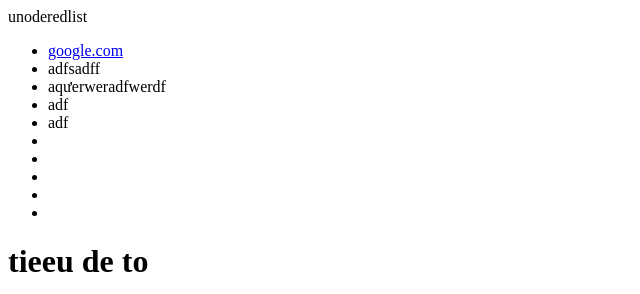
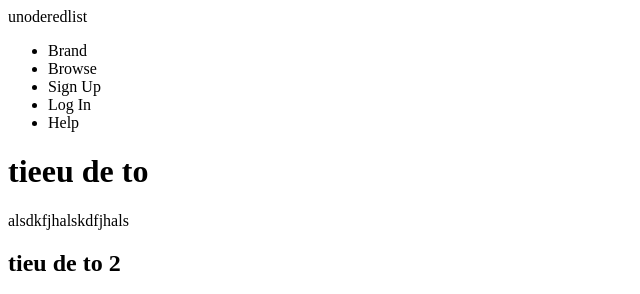
Before and after one commit to tranlinhvan1998/HTMLCSS, a plain HTML site: page index.html in a window 1280 px wide. Shown: the top 294 px of the page, without its empty margins (0-640 px from the left). Drawn offline with Linux system fonts and the light colour scheme.

Commit message:
them menu

```diff
--- a/index.html
+++ b/index.html
@@ -1,33 +1,30 @@
 <!DOCTYPE html>
 <html lang="en">
+
 <head>
     <meta charset="UTF-8">
     <meta http-equiv="X-UA-Compatible" content="IE=edge">
     <meta name="viewport" content="width=device-width, initial-scale=1.0">
     <title>Linh Van's page</title>
 </head>
+
 <body>
     unoderedlist
     <ul>
-        <li>
-            <a href="https://www.google.com.vn/">google.com</a>
-        </li>
-        <li>adfsadff</li>
-        <li>aqưerweradfwerdf</li>
-        <li>adf</li>
-        <li>adf</li>
-        <li></li>
-        <li></li>
-        <li></li>
-        <li></li>
-        <li></li>
+        <li>Brand</li>
+        <li>Browse</li>
+        <li>Sign Up</li>
+        <li>Log In</li>
+        <li>Help</li>
     </ul>
     <h1>tieeu de to</h1>
     <p>alsdkfjhalskdfjhals</p>
     <h2>tieu de to 2</h2>
     <h3>tieu de nho 3</h3>
 
-    <img src="https://s3.amazonaws.com/codecademy-content/courses/ltp/img/mexico-city.png?fbclid=IwAR0JmIy0x6Zn1YT9Urg5KBslRtuPBjwt0twnGO0wiws0NYK68um4_uKwqcs" alt="">
+    <img src="https://s3.amazonaws.com/codecademy-content/courses/ltp/img/mexico-city.png?fbclid=IwAR0JmIy0x6Zn1YT9Urg5KBslRtuPBjwt0twnGO0wiws0NYK68um4_uKwqcs"
+        alt="">
     <img src="" alt=""><img src="" alt=""><img src="" alt=""><img src="" alt=""><img src="" alt="">
 </body>
+
 </html>
```
